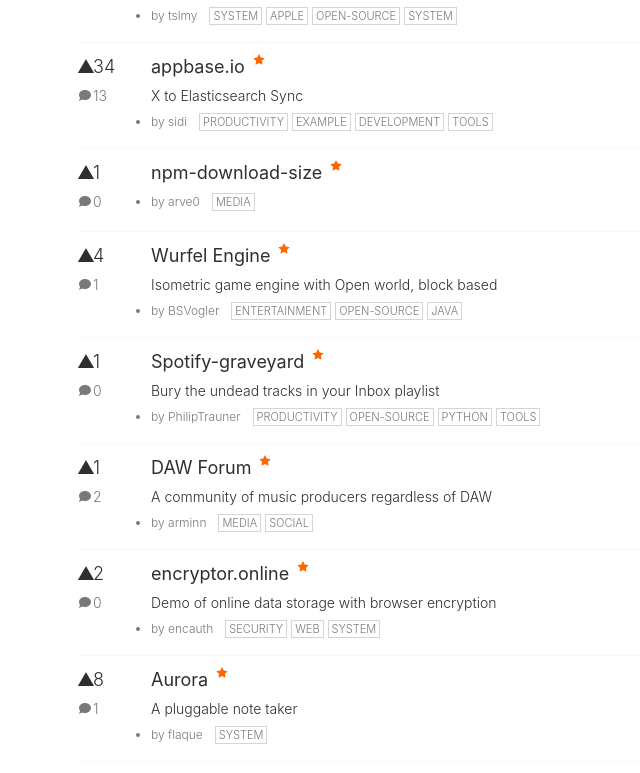
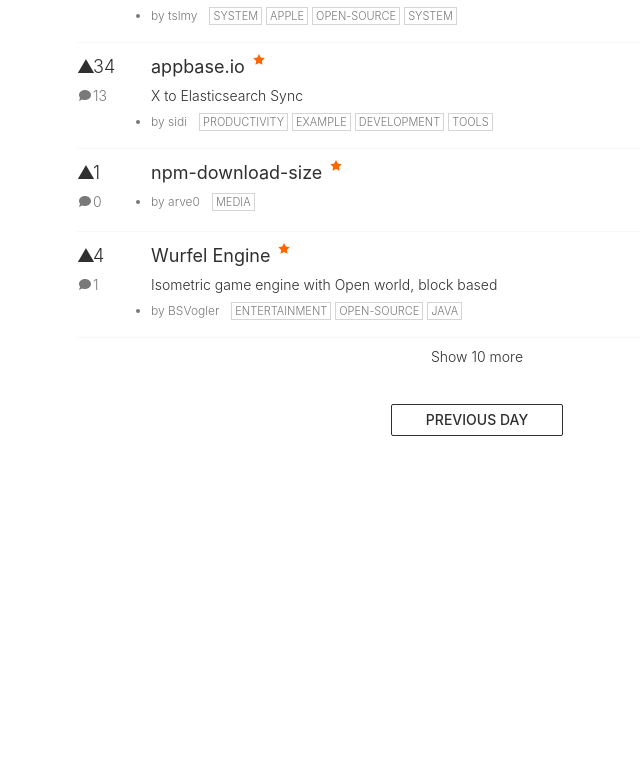
Before and after one commit to lindgr3n/react-training-project, a React (Create React App) app: page /HackerHunt in a window 1280 px wide. Shown: the part 855-1628 px from the top of the page, without its empty margins (271-911 px from the left). After the commit the page ends 1351 px from the top, so only its background shows below. Built offline with nearby package versions, Linux system fonts and the light colour scheme.

Commit message:
Added get more

```diff
--- a/src/HackerHunt/HackerHuntApp.js
+++ b/src/HackerHunt/HackerHuntApp.js
@@ -9,16 +9,24 @@
     super(props);
     this.state = {
       topics: TOPICS_DATA,
-      news: NEWSFEED_DATA
+      news: NEWSFEED_DATA,
+      numberOfItemsToShow: 10
     };
+
+    this.changeNumberOfItemsToShow = this.changeNumberOfItemsToShow.bind(this);
   }
+
+  changeNumberOfItemsToShow() {
+    this.setState({ numberOfItemsToShow: this.state.numberOfItemsToShow + 10 });
+  }
+
   render() {
     return (
       <div id="hh">
         <HHHeader />
         <section>
           <HHSideBar topics={this.state.topics} />
-          <HHContent news={this.state.news.data} />
+          <HHContent news={this.state.news.data} count={this.state.numberOfItemsToShow} changenumberofitemstoshow={this.changeNumberOfItemsToShow} />
         </section>
       </div>
     );
@@ -87,7 +95,10 @@
 };
 
 const HHContent = props => {
-  const { news } = props;
+  const { news, count, changenumberofitemstoshow } = props;
+  const countleft = news.length - count > 10 ? 10 : news.length - count;
+  const shouldShowGetMore = countleft > 0;
+  console.log(shouldShowGetMore, countleft);
   return (
     <div className="list">
       <header>
@@ -100,8 +111,14 @@
           </ul>
         </div>
       </header>
-      <NewsFeedList data={news} />
-      <strong className="expand-link">Show 11 more</strong>
+      <NewsFeedList data={news} count={count} />
+      {shouldShowGetMore ? (
+        <strong className="expand-link" onClick={changenumberofitemstoshow}>
+          Show {countleft} more
+        </strong>
+      ) : (
+        ''
+      )}
       <footer>
         <a href="/page/1">Previous day</a>
       </footer>
@@ -110,8 +127,8 @@
 };
 
 const NewsFeedList = props => {
-  const { data } = props;
-  return data.map((newsItem, i) => <NewsItem key={i} item={newsItem} />);
+  const { data, count } = props;
+  return data.map((newsItem, i) => (i < count ? <NewsItem key={i} item={newsItem} /> : ''));
 };
 
 const NewsItem = props => {
```
